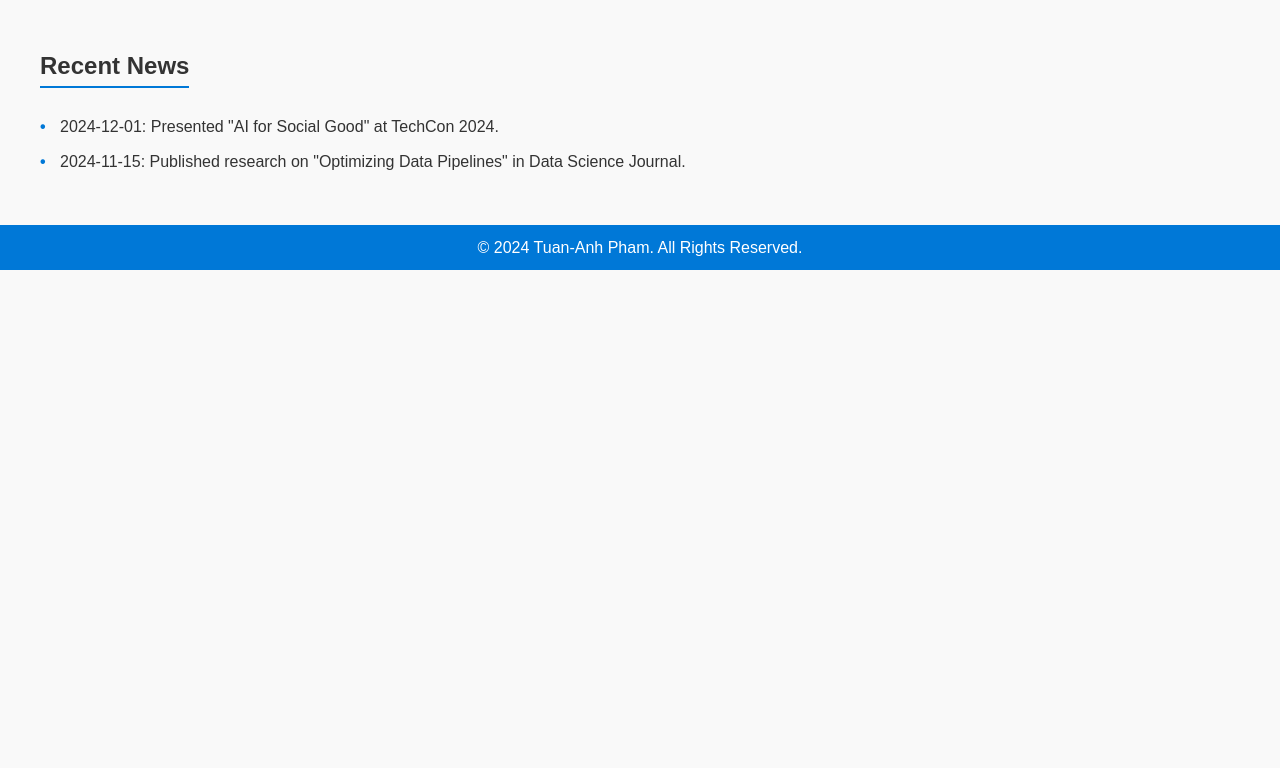
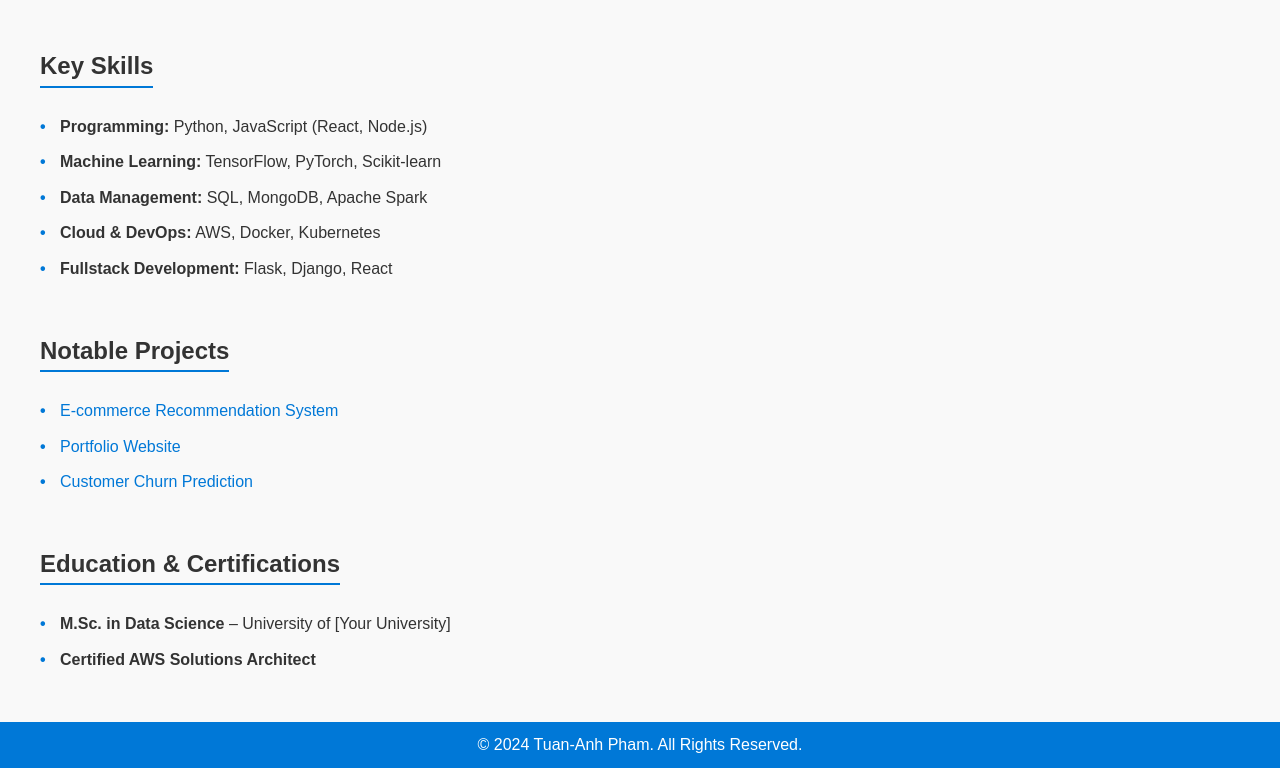
Before and after one commit to tuananhphamds/tuananhphamds.github.io, a plain HTML site: page index.html in a window 1280 px wide. Shown: the part 575-1343 px from the top of the page. Before the commit the page ends 845 px from the top, so only its background shows below. Drawn offline with Linux system fonts and the light colour scheme.

Commit message:
Update index.html

```diff
--- a/index.html
+++ b/index.html
@@ -144,11 +144,35 @@
                 </ul>
             </section>
 
-            <section>
-                <h2>Recent News</h2>
+            <section id="skills">
+                <h2>Key Skills</h2>
                 <ul>
-                    <li>2024-12-01: Presented "AI for Social Good" at TechCon 2024.</li>
-                    <li>2024-11-15: Published research on "Optimizing Data Pipelines" in Data Science Journal.</li>
+                    <li><strong>Programming:</strong> Python, JavaScript (React, Node.js)</li>
+                    <li><strong>Machine Learning:</strong> TensorFlow, PyTorch, Scikit-learn</li>
+                    <li><strong>Data Management:</strong> SQL, MongoDB, Apache Spark</li>
+                    <li><strong>Cloud & DevOps:</strong> AWS, Docker, Kubernetes</li>
+                    <li><strong>Fullstack Development:</strong> Flask, Django, React</li>
+                </ul>
+            </section>
+            <section id="portfolio">
+                <h2>Notable Projects</h2>
+                <ul>
+                    <li>
+                        <a href="https://github.com/jack/ecommerce-ml" target="_blank">E-commerce Recommendation System</a>
+                    </li>
+                    <li>
+                        <a href="https://github.com/jack/portfolio-website" target="_blank">Portfolio Website</a>
+                    </li>
+                    <li>
+                        <a href="https://github.com/jack/churn-prediction" target="_blank">Customer Churn Prediction</a>
+                    </li>
+                </ul>
+            </section>
+            <section id="education">
+                <h2>Education & Certifications</h2>
+                <ul>
+                    <li><strong>M.Sc. in Data Science</strong> – University of [Your University]</li>
+                    <li><strong>Certified AWS Solutions Architect</strong></li>
                 </ul>
             </section>
         </div>
```
